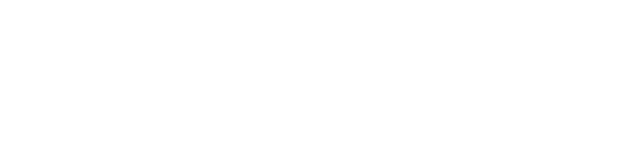
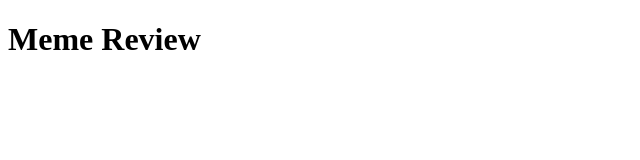
Before and after one commit to 17y1graynerwongjingjie/bot, a plain HTML site: page index.html in a window 1280 px wide. Shown: the whole page, without its empty margins (0-640 px from the left). Drawn offline with Linux system fonts and the light colour scheme.

Commit message:
Update index.html

```diff
--- a/index.html
+++ b/index.html
@@ -7,7 +7,7 @@
     <title></title> <!-- ur title here -->
 </head>
 <body>
-    <h1></h1> <!meme Review>
+    <h1>Meme Review</h1>
     <p></p> <!-- ur chatbot description here -->
     <pre></pre>
     <p><script type="text/javascript" id="susi-bot-script" data-userid="392fffa5f903e0f4b36df150cfb7e776" data-group="Communication" data-language="en" data-skill="Bot 1" src="https://skills.susi.ai/susi-chatbot.js" ></script>
```
